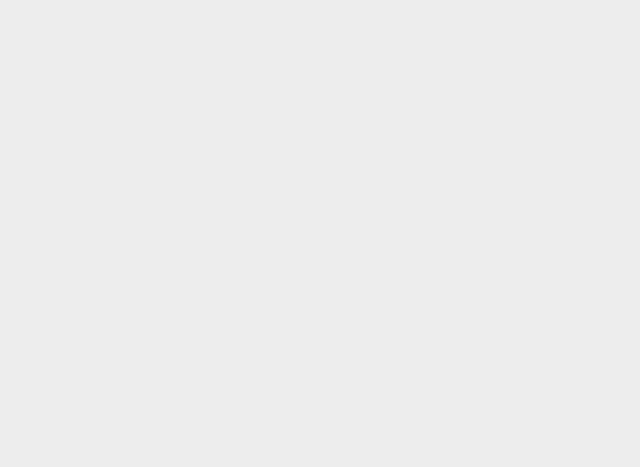
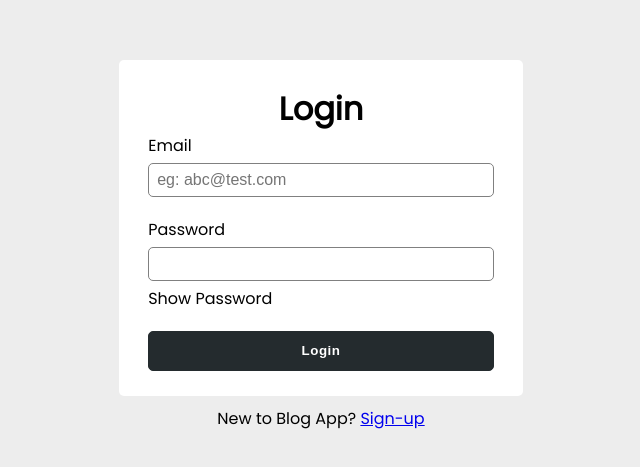
Before and after one commit to abhi-13-07/Blog-app, a React (Create React App) app in the folder client/: page /login in a window 1280 px wide. Before the commit this address had no page. Shown: the part 155-622 px from the top of the page, without its empty margins (319-959 px from the left). Built offline with nearby package versions, Linux system fonts and the light colour scheme.

Commit message:
add Login page

```diff
--- a/client/src/App.js
+++ b/client/src/App.js
@@ -3,12 +3,14 @@ import { Route, Routes } from "react-router-dom";
 import "./styles/App.css";
 
 import Home from "./Pages/Home";
+import Login from "./Pages/Login";
 
 const App = () => {
 	return (
 		<div>
 			<Routes>
 				<Route path="/" element={<Home />} />
+				<Route path="/login" element={<Login />} />
 			</Routes>
 		</div>
 	);
--- /dev/null
+++ b/client/src/Pages/Login.jsx
@@ -0,0 +1,64 @@
+import { useState, useRef } from "react";
+import { Button } from "../Components";
+import { Link } from "react-router-dom";
+
+const DEFAULT_CREDENTIALS = {
+	email: "",
+	password: "",
+};
+
+const Login = () => {
+	const [credentials, setCredentials] = useState(DEFAULT_CREDENTIALS);
+	const passwordElementRef = useRef(null);
+
+	const togglePasswordView = () => {
+		if (passwordElementRef.current.type === "password") {
+			passwordElementRef.current.type = "text";
+		} else {
+			passwordElementRef.current.type = "password";
+		}
+	};
+
+	const handleChange = e => {
+		const name = e.target.name;
+		const value = e.target.value;
+		setCredentials(prev => ({ ...prev, [name]: value }));
+	};
+
+	return (
+		<div className="centered">
+			<div className="center-container bg-white">
+				<h1>Login</h1>
+				<form className="form">
+					<div className="field">
+						<label>Email</label>
+						<input
+							type="email"
+							placeholder="eg: abc@test.com"
+							name="email"
+							value={credentials.email}
+							onChange={handleChange}
+						/>
+					</div>
+					<div className="field">
+						<label>Password</label>
+						<input
+							type="password"
+							name="password"
+							ref={passwordElementRef}
+							value={credentials.password}
+							onChange={handleChange}
+						/>
+						<span onClick={togglePasswordView}>Show Password</span>
+					</div>
+					<Button label="Login" color="dark" btnStyle="contained" size="block" />
+				</form>
+			</div>
+			<div>
+				New to Blog App? <Link to="/signup">Sign-up</Link>
+			</div>
+		</div>
+	);
+};
+
+export default Login;
--- a/client/src/styles/App.css
+++ b/client/src/styles/App.css
@@ -12,3 +12,57 @@ body {
 .section {
 	padding: 0 50px 0 50px;
 }
+
+.centered {
+	display: flex;
+	align-items: center;
+	justify-content: center;
+	flex-direction: column;
+	min-height: 100vh;
+}
+
+.bg-white {
+	background-color: white;
+	padding: 25px 10px 25px 10px;
+	border-radius: 5px;
+}
+
+.center-container {
+	width: 30%;
+	display: flex;
+	align-items: center;
+	justify-content: center;
+	flex-direction: column;
+	margin-bottom: 10px;
+}
+
+.center-container h1 {
+	margin: 0;
+	padding: 0;
+}
+
+.form {
+	width: 90%;
+}
+
+.field {
+	display: grid;
+	gap: 5px;
+	width: 100%;
+	margin-bottom: 20px;
+}
+
+.field input {
+	height: 30px;
+	border-radius: 5px;
+	border: 1px solid gray;
+	padding-left: 8px;
+	outline: none;
+	font-size: 16px;
+}
+
+@media (max-width: 720px) {
+	.login-container {
+		width: 70%;
+	}
+}
```
